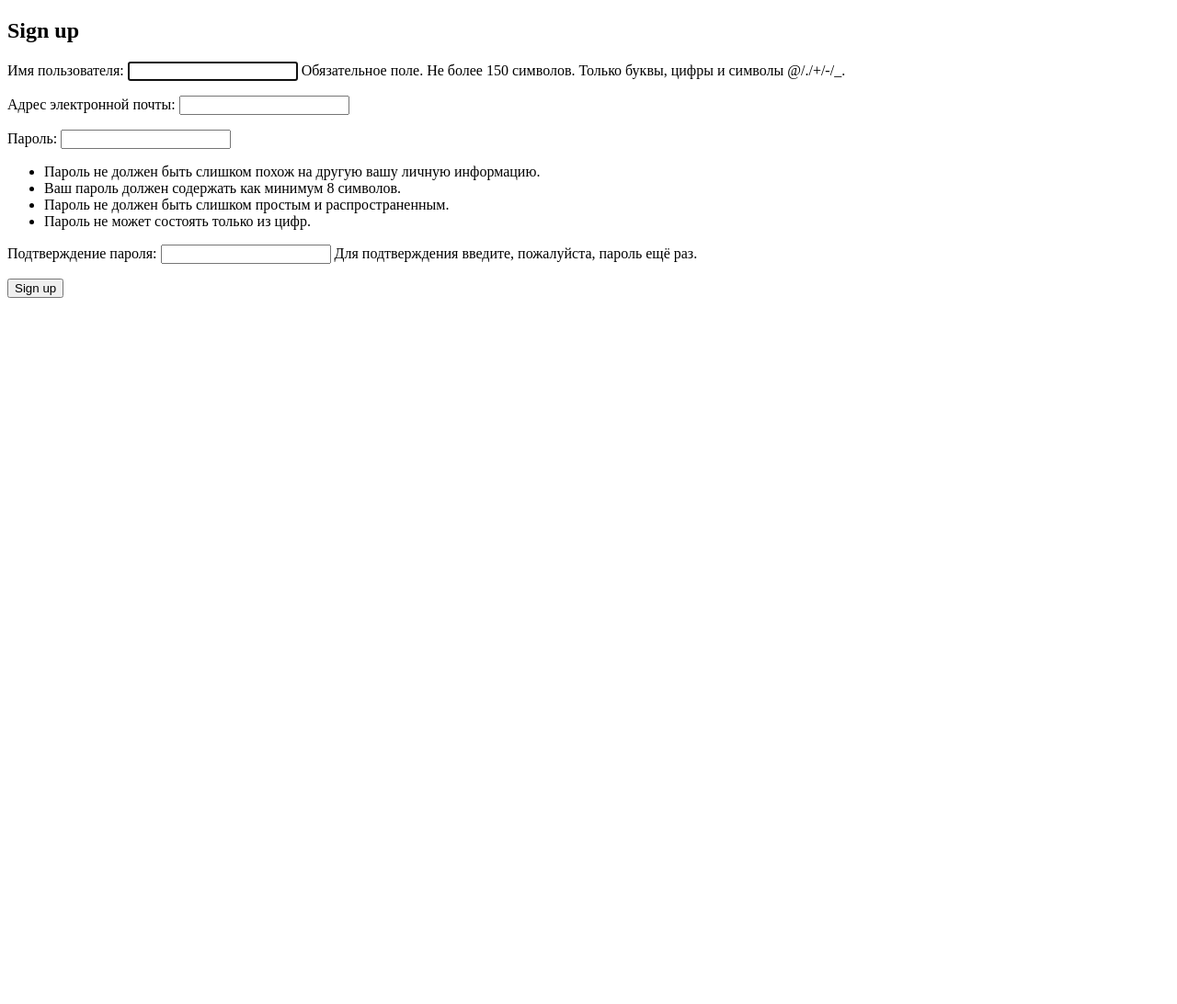
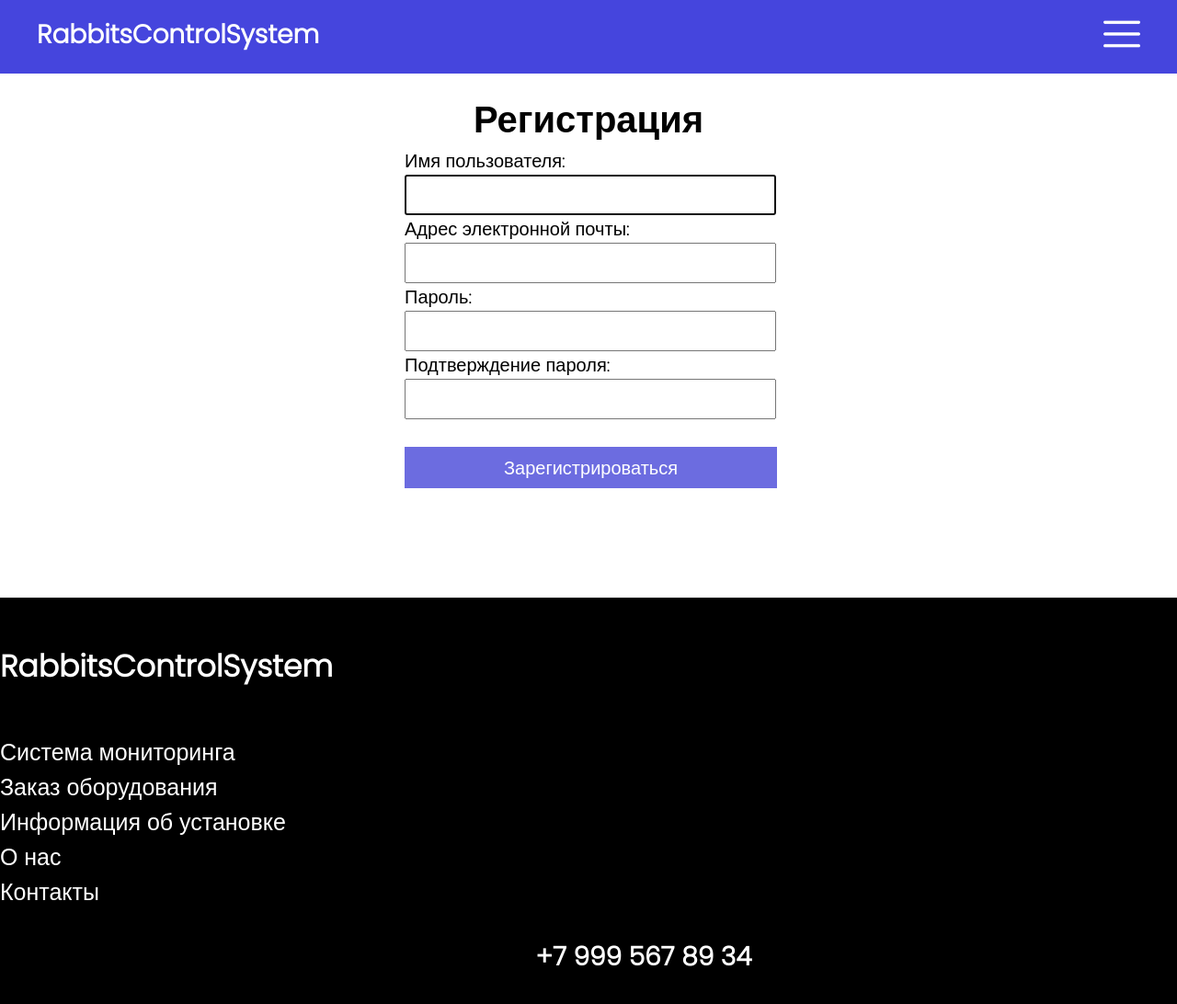
Before and after one commit to Nikita3164/RabbitsConrolSystem_website, a Django app: page /authorization/signup/ in a window 1280 px wide; the page is wider, and only the part inside the window is pictured. Shown: that part at 92% size. Before the commit the page ends 324 px from the top of that part, so only its background shows below. Run offline with Django 4.2, Linux system fonts and the light colour scheme.

Commit message:
Офрмление страниц авторизации, оптимизация файлов

```diff
--- /dev/null
+++ b/rabbits/authorization/static/css/login.css
@@ -0,0 +1,80 @@
+*{
+    margin: 0;
+    padding: 0;
+}
+
+.background{
+    height: calc(100vh - 150px);
+}
+
+form li, form span{
+    display: none;
+}
+
+#reg{
+    padding-top: 100px;
+}
+
+h2{
+    padding-top: 130px;
+    text-align: center;
+    font-size: 40px;
+}
+
+.message{
+    text-align: center;
+    color: red;
+    font-size: 20px;
+    width: 400px;
+    margin: 0 auto;
+    padding: 15px 0;
+}
+
+form{
+    width: 400px;
+    margin: 0 auto;
+}
+
+label{
+    font-size: 20px;
+    padding-top: 30px;
+}
+
+input{
+    width: 400px;
+    height: 40px;
+    font-size: 25px;
+}
+
+.password, .reg{
+    display: inline-block;
+    font-size: 15px;
+    padding-top: 5px;
+    color: rgb(108, 108, 224);
+}
+
+.password:hover, .reg:hover{
+    color: rgb(69, 69, 221);
+    cursor: pointer;
+}
+
+.reg{
+    float: right;
+}
+
+button{
+    width: 405px;
+    height: 45px;
+    margin: 0 auto;
+    font-size: 20px;
+    border: none;
+    color: white;
+    background-color: rgb(108, 108, 224);
+    margin-top: 30px;
+    transition: 0.3s;
+}
+
+button:hover{
+    background-color: rgb(69, 69, 221);
+    cursor: pointer;
+}
--- a/rabbits/authorization/templates/authorization/signup.html
+++ b/rabbits/authorization/templates/authorization/signup.html
@@ -1,16 +1,18 @@
-<!DOCTYPE html>
-<html lang="en">
-<head>
-    <meta charset="UTF-8">
-    <meta name="viewport" content="width=device-width, initial-scale=1.0">
-    <title>Document</title>
-</head>
-<body>
-    <h2>Sign up</h2>
-    <form method="post">
-        {% csrf_token %}
-        {{ form.as_p }}
-        <button type="submit">Sign up</button>
-    </form>
-</body>
-</html>
+{% extends 'main/base.html' %}
+
+{% block stylesheet %}
+    <link rel="stylesheet" type="text/css" href="/static/css/login.css">
+{% endblock %}
+
+{% block title %}Регистрвция{% endblock %}
+
+{% block content %}
+    <div class="background">
+        <h2 id="reg">Регистрация</h2>
+        <form method="post">
+            {% csrf_token %}
+            {{ form.as_p }}
+            <button type="submit">Зарегистрироваться</button>
+        </form>
+    </div>
+{% endblock %}
--- a/rabbits/authorization/urls.py
+++ b/rabbits/authorization/urls.py
@@ -1,7 +1,9 @@
 from django.urls import path
-
 from .views import SignUpView
+from . import views
 
 urlpatterns = [
     path('signup/', SignUpView.as_view(), name='signup'),
+    path('login/', views.login),
+    path('test/', views.test)
 ]
--- a/rabbits/authorization/views.py
+++ b/rabbits/authorization/views.py
@@ -1,3 +1,4 @@
+from django.shortcuts import render
 from django.contrib.auth.forms import UserCreationForm
 from django.urls import reverse_lazy
 from django.views import generic
@@ -8,3 +9,11 @@ class SignUpView(generic.CreateView):
     form_class = forms.SignUpForm
     success_url = reverse_lazy('login')
     template_name = 'authorization/signup.html'
+
+
+def login(request, message=None):
+    return render(request, 'registration/login.html')
+
+
+def test(request):
+    return render(request, 'authorization/test.html')
--- a/rabbits/main/static/css/base_style.css
+++ b/rabbits/main/static/css/base_style.css
@@ -4,6 +4,7 @@
 *{
     margin: 0;
     padding: 0;
+    font-family: "Poppins", sans-serif;
 }
 
 a{
@@ -89,8 +90,7 @@ header{
 }
 
 
-.menu_string{
-    font-family: "Poppins", sans-serif;
+.menu_string, .user_string{
     font-size: 25px;
 }
 
--- /dev/null
+++ b/rabbits/main/static/css/monitoring.css
@@ -0,0 +1,5 @@
+h2{
+    text-align: left;
+    padding: 100px 0;
+    font-size: 30px;
+}
--- a/rabbits/main/static/css/setup_style.css
+++ b/rabbits/main/static/css/setup_style.css
@@ -1,5 +1,5 @@
-header{
-    position: sticky;
+h1{
+    padding-top: 80px;
 }
 
 h1{
--- a/rabbits/main/static/js/main_header.js
+++ b/rabbits/main/static/js/main_header.js
@@ -19,9 +19,3 @@ window.addEventListener('scroll', function() {
       header.style.backgroundColor = 'transparent';
     }
 });
-
-
-let menu = document.querySelector('.menu');
-menu.addEventListener('onmouseover', function() {
-    document.querySelector('header').style.backgroundColor = 'rgb(69, 69, 221)';
-});
--- a/rabbits/main/templates/main/base.html
+++ b/rabbits/main/templates/main/base.html
@@ -5,20 +5,20 @@
     <meta http-equiv="X-UA-Compatible" content="IE=edge">
     <meta name="viewport" content="width=device-width, initial-scale=1.0">
     <link rel="stylesheet" type="text/css" href="/static/css/base_style.css">
-    <link rel="stylesheet" href="https://cdn.jsdelivr.net/npm/swiper@9/swiper-bundle.min.css">
-    <script src="https://cdn.jsdelivr.net/npm/swiper@9/swiper-bundle.min.js"></script>
-    <title>RCS</title>
+    {% block stylesheet %}{% endblock %}
+    <title>{% block title %}{% endblock %}</title>
 </head>
 <body>
     <header>
-        <div class="logo_text">RabbitsControlSystem</div>
-        <div class="menu"
-         onmousemove="document.querySelector('header').style.backgroundColor = 'rgb(69, 69, 221)';"
-         onmouseout="document.querySelector('header').style.backgroundColor = 'transparent';"
-         >
+        <div class="logo_text"><a href="/">RabbitsControlSystem</a></div>
+        <div class="menu">
             <div class="menu_content">
-                <li id="authorization" type="none"><a class="menu_string" href="authorization/login">Авторизация</a></li>
-                <li type="none"><a class="menu_string">Система мониторинга</a></li>
+                {% if user.is_authenticated %}
+                <li id="authorization" type="none"><div class="user_string">Здравствуйте, <a class="menu_string">{{ user.username }}</a>!</div></li>
+                {% else %}
+                    <li id="authorization" type="none"><a class="menu_string" href="authorization/login">Авторизация</a></li>
+                {% endif %}
+                <li type="none"><a class="menu_string" href="monitoring">Система мониторинга</a></li>
                 <li type="none"><a class="menu_string">Заказ оборудования</a></li>
                 <li type="none"><a class="menu_string" href="setup">Информация об установке</a></li>
                 <li type="none"><a class="menu_string">Сотрудничество</a></li>
@@ -28,86 +28,22 @@
         </div>
     </header>
 
-    <div class="swiper">
-        <!-- Additional required wrapper -->
-        <div class="swiper-wrapper">
-          <!-- Slides -->
-          <div class="swiper-slide">
-            <div class="block">
-                <div class="title_img">Система контроля состояния кроликов</div>
-                <div class="bottom"><div class="bottom_text">Подробнее</div></div>
-            </div>
-          </div>
-          <div class="swiper-slide">
-            <div id="cheaps" class="block">
-                <div class="title_img">Требования для установки оборудования</div>
-                <a href="setup"><div class="bottom"><div class="bottom_text">Подробнее</div></div></a>
-            </div>
-          </div>
-          <div class="swiper-slide">
-            <div id="cooperation" class="block">
-                <div class="title_img">Сотрудничество с нами</div>
-                <div class="bottom"><div class="bottom_text">Подробнее</div></div>
-            </div>
-          </div>
-        </div>
-        <div class="swiper-button-prev"></div>
-        <div class="swiper-button-next"></div>
-        <div class="swiper-scrollbar"></div>
-    </div>
-
-
-    <div class="about_system">
-        <div class="container">
-            <h1>О нашей системе</h1>
-            <div class="cell_img"><img src="/static/img/cheap.png"></div>
-            <div class="text">Наша система позволяет наблюдать за состоянием кроликов.
-                Для этого мы используем чипы, которые измеряют температуру, давление и пульс животных.
-                При отклонении от нормы, появится отметка в списке с описанием.</div>
-        </div>
-    </div>
-
-    <div class="about_us">
-        <div class="container">
-            <h1>О наc</h1>
-            <div class="cell_img"><img src="/static/img/cell.png"></div>
-            <div class="text">Мы - молодая компания, которая занимается разработкой автоматизированных систем контроля кроликов,
-                что позволяет значительно снизить их смертность. Наша система поможет кролиководческим предприятиям
-                работять удобнее и эффективнее, что позволит повысить прибыль.
-            </div>
-        </div>
-    </div>
-
-    <div class="cooperation">
-        <div class="container">
-            <h1>Сотрудничество</h1>
-            <div class="cell_img"><img src="/static/img/cell.png"></div>
-            <div class="text">Lorem ipsum dolor sit amet consectetur adipisicing elit. Inventore atque impedit expedita quod quo,
-                sunt saepe, rerum vero debitis neque eaque dolorem perferendis facere fugiat modi enim, laboriosam illum? Perferendis. Lorem ipsum dolor sit amet,
-                consectetur adipisicing elit. Ipsa ullam nemo quisquam nam beatae,
-                perferendis dolorum vitae a iste praesentium? Adipisci, incidunt similique! Dolores minus vitae culpa tenetur architecto consectetur.
-                Lorem ipsum dolor sit amet consectetur, adipisicing elit.
-                Voluptate provident saepe nisi necessitatibus, soluta adipisci, porro quod repudiandae iste ad ab dolorum natus autem doloremque, consectetur hic vitae commodi at!
-            </div>
-        </div>
-    </div>
-
+    {% block content %}
+    {% endblock %}
 
     <footer>
         <div class="container">
-            <div class="title_foot">RabbitsControlSystem</div>
+            <div class="title_foot"><a href="/">RabbitsControlSystem</a></div>
             <div class="foot_block">
                 <li type="none"><a class="foot_string">Система мониторинга</a></li>
                 <li type="none"><a class="foot_string">Заказ оборудования</a></li>
-                <li type="none"><a class="foot_string" href="/setup">Информация об установке</a></li>
+                <li type="none"><a class="foot_string">Информация об установке</a></li>
                 <li type="none"><a class="foot_string">О нас</a></li>
                 <li type="none"><a class="foot_string">Контакты</a></li>
             </div>
             <div class="number">+7 999 567 89 34</div>
         </div>
     </footer>
-    <script type="text/javascript" src="/static/js/main_header.js"></script>
     <script type="text/javascript" src="/static/js/header.js"></script>
-    <script type="text/javascript" src="/static/js/base.js"></script>
 </body>
 </html>
--- a/rabbits/main/urls.py
+++ b/rabbits/main/urls.py
@@ -3,5 +3,6 @@ from . import views
 
 urlpatterns = [
     path('', views.index),
-    path('setup', views.setup)
+    path('setup', views.setup),
+    path('monitoring', views.monitoring)
 ]
--- a/rabbits/rabbits/urls.py
+++ b/rabbits/rabbits/urls.py
@@ -21,6 +21,8 @@ urlpatterns = [
     path('admin/', admin.site.urls),
     path('', include('main.urls')),
     path('setup', include('main.urls')),
+    path('monitoring', include('main.urls')),
     path('authorization/', include('django.contrib.auth.urls')),
     path('authorization/', include('authorization.urls')),
+    path('test/', include('authorization.urls')),
 ]
```
Also changed, not shown: rabbits/authorization/templates/authorization/test.html (added, +12 -0 lines), rabbits/authorization/templates/registration/login.html (+21 -16 lines), rabbits/main/templates/main/main.html (added, +123 -0 lines), rabbits/main/templates/main/monitoring.html (added, +13 -0 lines), rabbits/main/templates/main/setup.html (+8 -39 lines), rabbits/main/views.py (+9 -2 lines).
